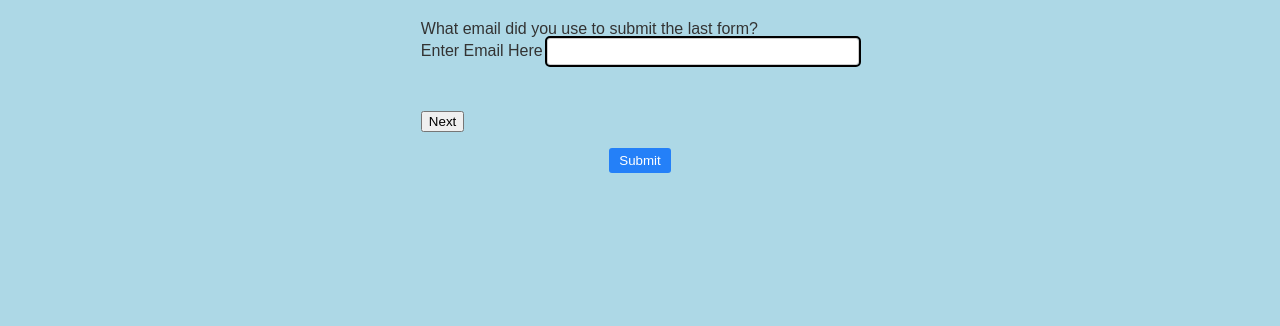
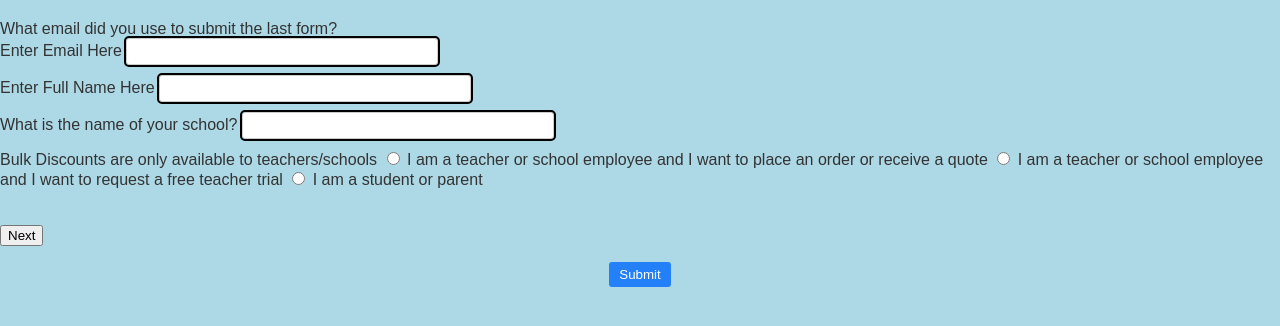
Before and after one commit to JacobSalazar13/MultipleURPForms, a Flask app: page / in a window 1280 px wide. Shown: the part 48-374 px from the top of the page. Run offline with Flask 2, Linux system fonts and the light colour scheme.

Commit message:
add first poage

```diff
--- a/templates/Form.html
+++ b/templates/Form.html
@@ -19,6 +19,27 @@
                 <div id="formQuestions">
                     <label for="question0">Enter Email Here</label>
                     <input type="text" id="formemail" name="formemail" required>
+                    <br>
+                    <label for="questiona">Enter Full Name Here</label>
+                    <input type="text" id="formemail" name="formemail" required>
+                    <br>
+                    <label for="questionb">What is the name of your school?</label>
+                    <input type="text" id="formemail" name="formemail" required>
+                    <br>
+                    <label for="question0">Bulk Discounts are only available to teachers/schools</label>
+                    <label>
+                        <input type="radio" name="bulk" value="I am a teacher or school employee and I want to place an order or receive a quote">
+                        I am a teacher or school employee and I want to place an order or receive a quote
+                      </label>
+                      <label>
+                        <input type="radio" name="bulk" value="I am a teacher or school employee and I want to request a free teacher trial">
+                        I am a teacher or school employee and I want to request a free teacher trial
+                      </label>
+                      <label>
+                        <input type="radio" name="bulk" value="I am a student or parent">
+                        I am a student or parent
+                      </label>
+                    <br>
                 </div>
                 <br>
                 <br>
```
